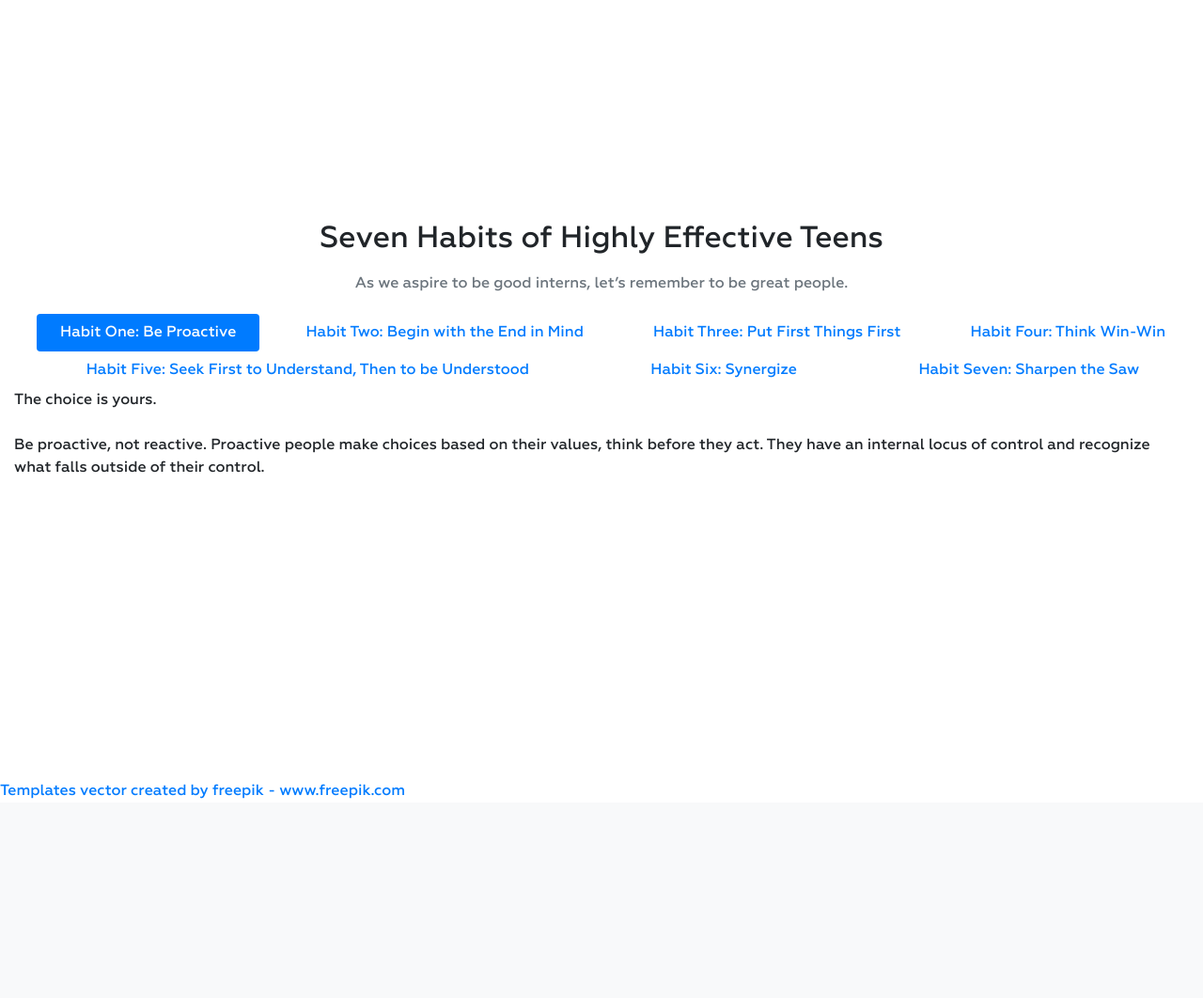
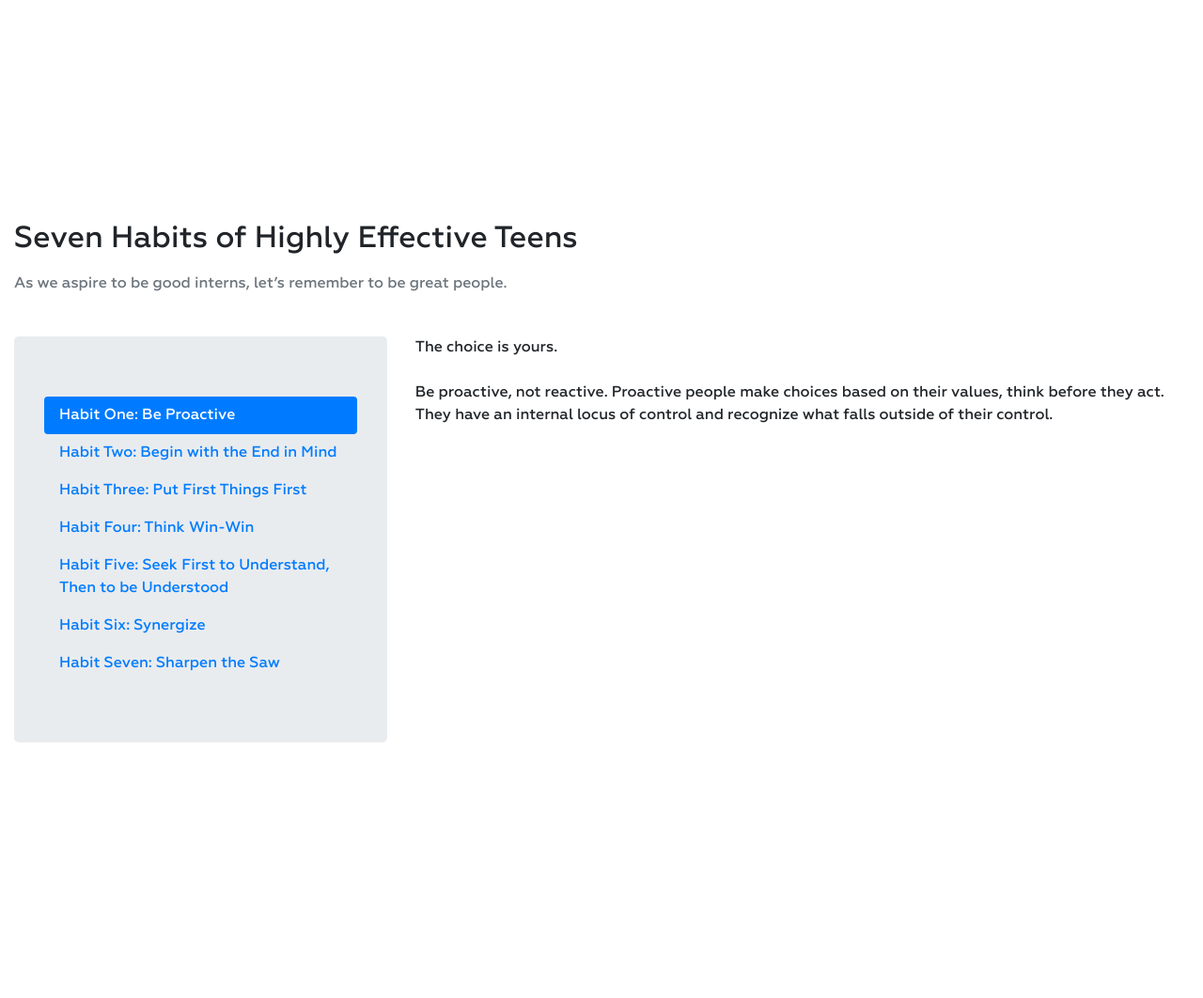
Before and after one commit to christianstefaniw/interniac-website, a Django app: page / in a window 1280 px wide; the page is wider, and only the part inside the window is pictured. Shown: the part 1567-2629 px from the top of that part at 94% size. Before the commit the page ends 2417 px from the top of that part, so only its background shows below. Run offline with Django 3.2, Linux system fonts and the light colour scheme; some libraries are stand-ins or nearby versions.

Commit message:
7 habits tabs

```diff
--- a/static/css/style.css
+++ b/static/css/style.css
@@ -201,6 +201,17 @@
 END ABOUT CONNECTX
  */
 
+/*
+7 HABITS STUFF
+ */
+
+.habits-content{
+    margin-top: 2.5rem;
+}
+
+/*
+END 7 HABITS STUFF
+ */
 
 
 /*
--- a/templates/index.html
+++ b/templates/index.html
@@ -121,52 +121,48 @@
 
             <section id="7-habits" class="content-gap">
 
-                <h2 style="text-align: center">Seven Habits of Highly Effective Teens</h2>
-                <p style="text-align: center" class="text-muted">As we aspire to be good interns, let’s remember to be great people.</p>
+                <h2>Seven Habits of Highly Effective Teens</h2>
+                <p class="text-muted">As we aspire to be good interns, let’s remember to be great
+                    people.</p>
 
-                <div>
-                    <ul class="nav nav-pills nav-fill">
-                        <li class="nav-item">
-                            <a class="nav-link active" id="habit-1-tab" data-toggle="tab" href="#habit-1" role="tab"
+                <div class="row habits-content">
+                    <div class="col-md-4">
+                        <div class="nav jumbotron flex-column nav-pills" id="v-pills-tab" role="tablist" aria-orientation="vertical">
+
+                            <a class="nav-link active" id="habit-1-tab" data-toggle="pill" href="#habit-1" role="tab"
                                aria-controls="habit-1" aria-selected="true">Habit One: Be Proactive</a>
-                        </li>
-                        <li class="nav-item">
-                            <a class="nav-link" id="habit-2-tab" data-toggle="tab" href="#habit-2" role="tab"
-                               aria-controls="habit-2" aria-selected="true">Habit Two: Begin with the End in Mind</a>
-                        </li>
-                        <li class="nav-item">
-                            <a class="nav-link" id="habit-3-tab" data-toggle="tab" href="#habit-3" role="tab"
-                               aria-controls="habit-3" aria-selected="true">Habit Three: Put First Things First</a>
-                        </li>
-                        <li class="nav-item">
-                            <a class="nav-link" id="habit-4-tab" data-toggle="tab" href="#habit-4" role="tab"
-                               aria-controls="habit-4" aria-selected="true">Habit Four: Think Win-Win</a>
-                        </li>
-                        <li class="nav-item">
-                            <a class="nav-link" id="habit-5-tab" data-toggle="tab" href="#habit-5" role="tab"
-                               aria-controls="habit-5" aria-selected="true">Habit Five: Seek First to Understand, Then to be
+
+                            <a class="nav-link" id="habit-2-tab" data-toggle="pill" href="#habit-2" role="tab"
+                               aria-controls="habit-2" aria-selected="false">Habit Two: Begin with the End in Mind</a>
+
+                            <a class="nav-link" id="habit-3-tab" data-toggle="pill" href="#habit-3" role="tab"
+                               aria-controls="habit-3" aria-selected="false">Habit Three: Put First Things First</a>
+
+                            <a class="nav-link" id="habit-4-tab" data-toggle="pill" href="#habit-4" role="tab"
+                               aria-controls="habit-4" aria-selected="false">Habit Four: Think Win-Win</a>
+
+                            <a class="nav-link" id="habit-5-tab" data-toggle="pill" href="#habit-5" role="tab"
+                               aria-controls="habit-5" aria-selected="false">Habit Five: Seek First to Understand, Then to be
                                 Understood</a>
-                        </li>
-                        <li class="nav-item">
-                            <a class="nav-link" id="habit-6-tab" data-toggle="tab" href="#habit-6" role="tab"
-                               aria-controls="habit-6" aria-selected="true">Habit Six: Synergize</a>
-                        </li>
-                        <li class="nav-item">
-                            <a class="nav-link" id="habit-7-tab" data-toggle="tab" href="#habit-7" role="tab"
-                               aria-controls="habit-7" aria-selected="true">Habit Seven: Sharpen the Saw</a>
-                        </li>
-                    </ul>
+
+                            <a class="nav-link" id="habit-6-tab" data-toggle="pill" href="#habit-6" role="tab"
+                               aria-controls="habit-6" aria-selected="false">Habit Six: Synergize</a>
+
+                            <a class="nav-link" id="habit-7-tab" data-toggle="pill" href="#habit-7" role="tab"
+                               aria-controls="habit-7" aria-selected="false">Habit Seven: Sharpen the Saw</a>
                         </div>
 
+                    </div>
 
-
-                <div class="tab-content" id="7-habits-content">
+                    <div class="col-md-8">
+                        <div class="tab-content" id="v-pills-tabContent">
 
                             <div class="tab-pane fade show active" id="habit-1" role="tabpanel" aria-labelledby="habit-1-tab">
                                 The choice is yours.
                                 <br>
                                 <br>
-                        Be proactive, not reactive. Proactive people make choices based on their values, think before they act.
+                                Be proactive, not reactive. Proactive people make choices based on their values, think before
+                                they act.
                                 They have an internal locus of control and recognize what falls outside of their control.
                             </div>
 
@@ -175,7 +171,9 @@
                                 <br>
                                 <br>
                                 Develop a clear picture of where you want to tale your life. Set goals, understand your values.
-                        Not necessarily a career or college decision, but specifically the direction you’d like in life. Take each
+                                Not necessarily a career or college decision, but specifically the direction you’d like in life.
+                                Take
+                                each
                                 step in the right direction.
                             </div>
 
@@ -183,39 +181,55 @@
                                 Will and won’t power.
                                 <br>
                                 <br>
-                        Learn to manage and prioritize your time so that your first things first come first and not last.
+                                Learn to manage and prioritize your time so that your first things first come first and not
+                                last.
                             </div>
 
                             <div class="tab-pane fade" id="habit-4" role="tabpanel" aria-labelledby="habit-4-tab">
                                 Life is an all-you-can-eat buffet.
                                 <br>
                                 <br>
-                        This is the foundation for getting along well with people. This begins with the belief that we are all equal,
-                        no one is inferior or superior and no one needs to be. Plenty of success to go around, it’s about “both”.
+                                This is the foundation for getting along well with people. This begins with the belief that we
+                                are all
+                                equal,
+                                no one is inferior or superior and no one needs to be. Plenty of success to go around, it’s
+                                about
+                                “both”.
                             </div>
 
                             <div class="tab-pane fade" id="habit-5" role="tabpanel" aria-labelledby="habit-5-tab">
                                 You have two ears and one mouth.
                                 <br>
                                 <br>
-                        Listen with your eyes, heart, and ears. Make sure you understand a problem before attempting to solve it.
+                                Listen with your eyes, heart, and ears. Make sure you understand a problem before attempting to
+                                solve
+                                it.
                             </div>
 
                             <div class="tab-pane fade" id="habit-6" role="tabpanel" aria-labelledby="habit-6-tab">
                                 The “high” way.
                                 <br>
                                 <br>
-                        Work with more people to create a solution better than you can alone. It’s not your way or their way, it’s the “higher” way.
+                                Work with more people to create a solution better than you can alone. It’s not your way or their
+                                way,
+                                it’s the “higher” way.
                             </div>
 
                             <div class="tab-pane fade" id="habit-7" role="tabpanel" aria-labelledby="habit-7-tab">
                                 It’s “Me Time”.
                                 <br>
                                 <br>
-                        Care for your body, mind, heart, and soul. Stay balanced and continue sharpening all aspects of your identity.
-                        It’s okay not to know who you are, but keep yourself in the phase of discovery with a healthy mindset.
+                                Care for your body, mind, heart, and soul. Stay balanced and continue sharpening all aspects of
+                                your
+                                identity.
+                                It’s okay not to know who you are, but keep yourself in the phase of discovery with a healthy
+                                mindset.
                             </div>
                         </div>
+                    </div>
+
+                </div>
+
 
             </section>
 
```
Lines whose indentation alone changed are shown as unchanged.
